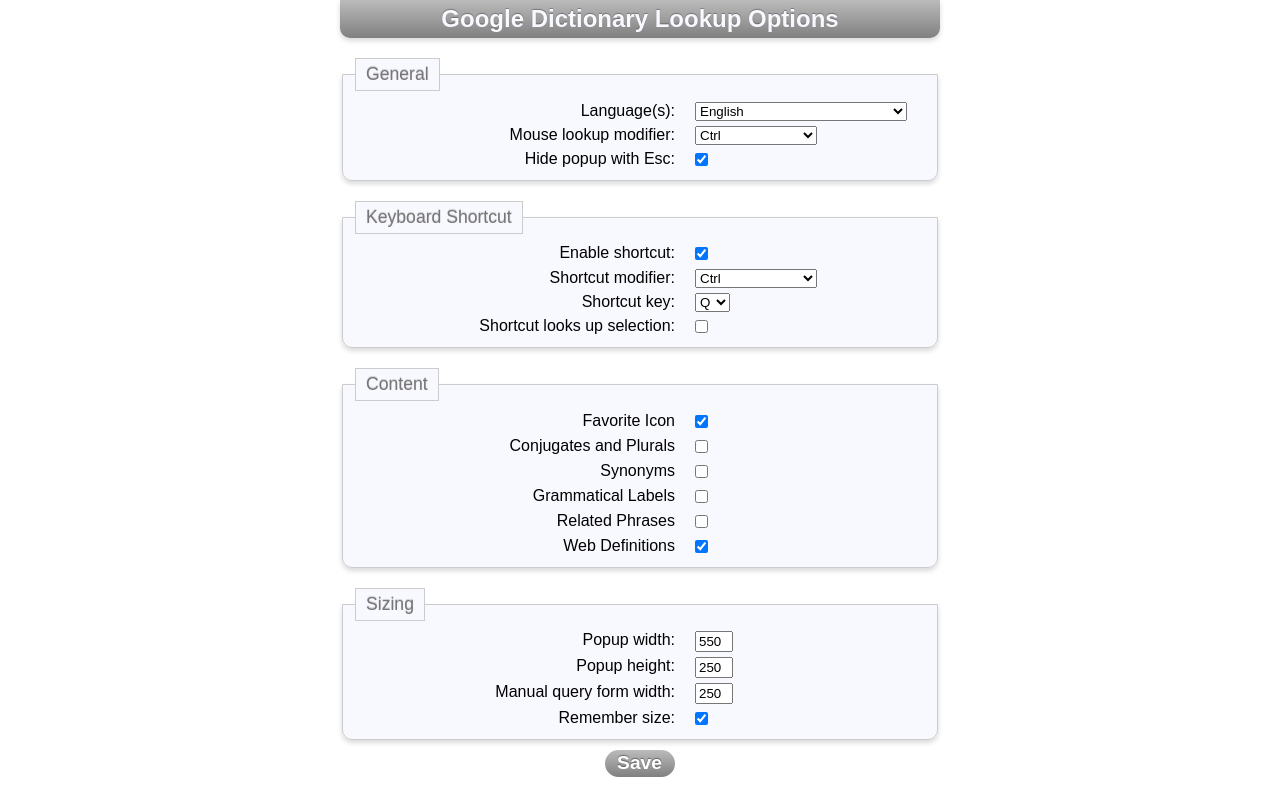
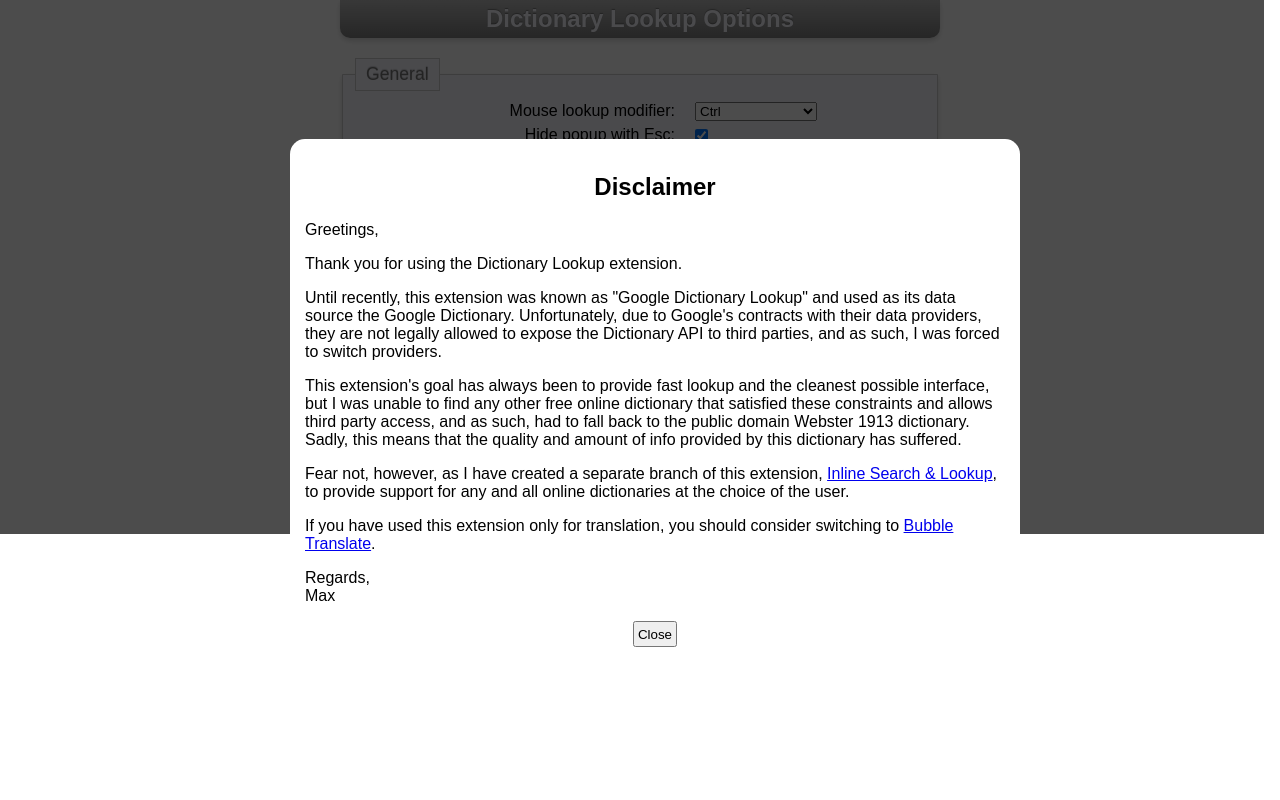
Before and after one commit to FieldDB/DictionaryChromeExtension, a PHP site: page /options.htm in a window 1280 px wide. Run offline with PHP 8.4, Linux system fonts and the light colour scheme.

Commit message:
Version 3.0.1.
git-svn-id: http://dict-lookup-chrome-ext.googlecode.com/svn/trunk@4 a5ebc66a-2334-11df-99a1-e5276f3be39f

```diff
--- a/frame.css
+++ b/frame.css
@@ -175,7 +175,7 @@
 }
 
 #chrome_ggl_dict_ext #chrome_ggl_dict_ext_logo {
-  display: block;
+  display: none;
   float: right;
   position: relative;
   top: 4px;
@@ -200,7 +200,7 @@
   padding-top: 10px;
 }
 
-#chrome_ggl_dict_ext .chrome_ggl_dict_ext_separator {
+#chrome_ggl_dict_ext hr {
   margin: 20px auto 10px auto;
   height: 0px;
   width: 100%;
--- a/options.htm
+++ b/options.htm
@@ -2,7 +2,7 @@
 
 <html xmlns="http://www.w3.org/1999/xhtml" xml:lang="en">
   <head>
-    <title>Google Dictionary Lookup - Options</title>
+    <title>Dictionary Lookup - Options</title>
     <meta http-equiv="Content-Type" content="text/html;charset=utf-8" />
     <script type="text/javascript">
       //<![CDATA[
@@ -31,10 +31,12 @@
         }
       }
 
+      var SHOWN_DISCLAIMER = Boolean(localStorage.getObject('shownDisclamer3'));
+      localStorage.setObject('shownDisclamer3', true);
+
       selects    = ['clickModifier', 'shortcutModifier', 'shortcutKey'];
       checkboxes = ['shortcutEnable', 'shortcutSelection', 'hideWithEscape',
-                    'saveFrameSize', 'showStar', 'showLabels', 'showConjugates',
-                    'showWebDefinitions', 'showSynonyms', 'showRelated'];
+                    'saveFrameSize'];
       textboxes  = ['frameWidth', 'frameHeight', 'queryFormWidth'];
 
       // Restores state from localStorage.
@@ -50,13 +52,6 @@
         document.getElementById('queryFormWidth').value = 250;
         document.getElementById('hideWithEscape').checked = true;
         document.getElementById('saveFrameSize').checked = true;
-        document.getElementById('showStar').checked = true;
-        document.getElementById('showLabels').checked = false;
-        document.getElementById('showConjugates').checked = false;
-        document.getElementById('showWebDefinitions').checked = true;
-        document.getElementById('showSynonyms').checked = false;
-        document.getElementById('showRelated').checked = false;
-        setSelection('language', 'en|en');
 
         // Override defaults by saved settings.
         for (var i in selects) {
@@ -76,9 +71,6 @@
           var val = localStorage.getObject(textbox);
           if (val != null) document.getElementById(textbox).value = Math.round(val);
         }
-
-        var language = localStorage.getObject('sourceLanguage') + '|' + localStorage.getObject('destinationLanguage');
-        if (language != null) setSelection('language', language);
 
         updateShortcutFields();
       }
@@ -101,10 +93,6 @@
           if (value) localStorage.setObject(textbox, value);
         }
 
-        var language = document.getElementById('language').value.split('|');
-        localStorage.setObject('sourceLanguage', language[0]);
-        localStorage.setObject('destinationLanguage', language[1]);
-
         // Fade in status message.
         var status = document.getElementById('saveStatusMessage');
         status.style.opacity = 1;
@@ -118,6 +106,95 @@
         document.getElementById('shortcutModifier').disabled = !checked;
         document.getElementById('shortcutKey').disabled = !checked;
         document.getElementById('shortcutSelection').disabled = !checked;
+      }
+
+      function showDisclaimer() {
+        setTimeout(function() {
+          if (SHOWN_DISCLAIMER) return;
+
+          grayOut(true);
+
+          var disclaimer = document.createElement('div');
+          disclaimer.id = 'disclaimer';
+          document.body.appendChild(disclaimer);
+          disclaimer.style.zIndex = 2;
+          disclaimer.style.background = 'white';
+          disclaimer.style.position = 'fixed';
+          disclaimer.style.left = (window.innerWidth - 700) / 2 + 'px';
+          disclaimer.style.width = '700px';
+          disclaimer.style.padding = '15px';
+          disclaimer.style.borderRadius = '15px';
+          setTimeout(function() {
+            disclaimer.style.opacity = 1;
+            disclaimer.style.top = (window.innerHeight - disclaimer.offsetHeight) / 2 + 'px';
+          }, 100);
+
+          var title = document.createElement('h2');
+          disclaimer.appendChild(title);
+          title.innerText = 'Disclaimer';
+          title.style.textAlign = 'center';
+
+          var text = document.createElement('p');
+          disclaimer.appendChild(text);
+          text.innerHTML = '<p>Greetings,</p><p>Thank you for using the Dictionary Lookup extension.</p><p>Until recently, this extension was known as "Google Dictionary Lookup" and used as its data source the Google Dictionary. Unfortunately, due to Google\'s contracts with their data providers, they are not legally allowed to expose the Dictionary API to third parties, and as such, I was forced to switch providers.</p><p>This extension\'s goal has always been to provide fast lookup and the cleanest possible interface, but I was unable to find any other free online dictionary that satisfied these constraints and allows third party access, and as such, had to fall back to the public domain Webster 1913 dictionary. Sadly, this means that the quality and amount of info provided by this dictionary has suffered.</p><p>Fear not, however, as I have created a separate branch of this extension, <a href="https://chrome.google.com/extensions/detail/pebegifiepdlicjchldkdlmbohhhpcfi">Inline Search & Lookup</a>, to provide support for any and all online dictionaries at the choice of the user.</p><p>If you have used this extension only for translation, you should consider switching to <a href="https://chrome.google.com/extensions/detail/jlhlebbhengjlhmcjebbkambaekglhkf">Bubble Translate</a>.</p><p>Regards,<br />Max</p>';
+
+          var button = document.createElement('input');
+          button.type = 'button';
+          disclaimer.appendChild(button);
+          button.value = 'Close';
+          button.disabled = true;
+          button.style.display = 'block';
+          button.style.margin = 'auto';
+          button.style.padding = '0.25em';
+          button.addEventListener('click', function() {
+            grayOut(false);
+            disclaimer.style.opacity = 0;
+            setTimeout(function() {
+              disclaimer.style.display = 'none';
+            }, 400);
+          });
+
+          setTimeout(function() {
+            button.disabled = false;
+          }, 3000);
+        }, 300);
+      }
+
+      // Background graying function, based on:
+      // http://www.hunlock.com/blogs/Snippets:_Howto_Grey-Out_The_Screen
+      function grayOut(vis) {
+        // Pass true to gray out screen, false to ungray.
+        var dark_id = 'shader';
+        var dark = document.getElementById(dark_id);
+        var first_time = (dark == null);
+
+        if (first_time) {
+          // First time - create shading layer.
+          var tnode = document.createElement('div');
+          tnode.id = dark_id;
+
+          tnode.style.position = 'absolute';
+          tnode.style.top = '0px';
+          tnode.style.left = '0px';
+          tnode.style.overflow = 'hidden';
+
+          document.body.appendChild(tnode);
+          dark = document.getElementById(dark_id);
+        }
+
+        if (vis) {
+          // Set the shader to cover the entire page and make it visible.
+          dark.style.zIndex = 1;
+          dark.style.backgroundColor = '#000000';
+          dark.style.width = document.body.scrollWidth + 'px';
+          dark.style.height = document.body.scrollHeight + 'px';
+          dark.style.display = 'block';
+
+          setTimeout(function() {dark.style.opacity = 0.7;}, 100);
+        } else if (dark.style.opacity != 0) {
+          setTimeout(function() {dark.style.opacity = 0;}, 100);
+          setTimeout(function() {dark.style.display = 'none';}, 400);
+        }
       }
       //]]>
     </script>
@@ -186,13 +263,13 @@
         color: #777;
         font-size: 110%;
       }
-      input, select {
+      #container input, #container select {
         margin-left: 0px;
       }
-      input[type=text] {
+      #container input[type=text] {
         width: 2.25em;
       }
-      input[type=button] {
+      #container input[type=button] {
         margin: auto;
         margin-bottom: 10px;
         margin-top: -10px;
@@ -208,61 +285,22 @@
         font-size: 120%;
       }
 
-      input[type=button]:hover {
+      #container input[type=button]:hover {
         background-image: -webkit-gradient(linear, left top, left bottom, from(gray), to(#BBBBBB));
         padding: 3px 12px 2px 13px;
       }
+
+      #shader, #disclaimer {
+        opacity: 0;
+        -webkit-transition: opacity 0.35s linear;
+      }
     </style>
   </head>
-  <body onload="restoreOptions()">
+  <body onload="restoreOptions(); showDisclaimer();">
     <div id="container">
-      <h1>Google Dictionary Lookup Options</h1>
+      <h1>Dictionary Lookup Options</h1>
       <fieldset>
         <legend>General</legend>
-        <div class="field">
-          <label for="language">Language(s):</label>
-          <select id="language">
-            <option value="en|en">English</option>
-            <option value="en|*">Auto-Detect (Experimental)</option>
-            <option value="en|ar">English &lt;&gt; Arabic</option>
-            <option value="en|bn">English &lt;&gt; Bengali</option>
-            <option value="en|bg">English &lt;&gt; Bulgarian</option>
-            <option value="en|zh-CN">English &lt;&gt; Chinese (Simplified)</option>
-            <option value="en|zh-TW">English &lt;&gt; Chinese (Traditional)</option>
-            <option value="en|hr">English &lt;&gt; Croatian</option>
-            <option value="en|cs">English &lt;&gt; Czech</option>
-            <option value="en|fi">English &lt;&gt; Finnish</option>
-            <option value="en|fr">English &lt;&gt; French</option>
-            <option value="en|de">English &lt;&gt; German</option>
-            <option value="en|el">English &lt;&gt; Greek</option>
-            <option value="en|gu">English &lt;&gt; Gujarati</option>
-            <option value="en|iw">English &lt;&gt; Hebrew</option>
-            <option value="en|hi">English &lt;&gt; Hindi</option>
-            <option value="en|it">English &lt;&gt; Italian</option>
-            <option value="en|kn">English &lt;&gt; Kannada</option>
-            <option value="en|ko">English &lt;&gt; Korean</option>
-            <option value="en|ml">English &lt;&gt; Malayalam</option>
-            <option value="en|mr">English &lt;&gt; Marathi</option>
-            <option value="en|pt">English &lt;&gt; Portuguese</option>
-            <option value="en|ru">English &lt;&gt; Russian</option>
-            <option value="en|sr">English &lt;&gt; Serbian</option>
-            <option value="en|es">English &lt;&gt; Spanish</option>
-            <option value="en|ta">English &lt;&gt; Tamil</option>
-            <option value="en|te">English &lt;&gt; Telugu</option>
-            <option value="en|th">English &lt;&gt; Thai</option>
-            <option value="zh-CN|zh-CN">Chinese (Simplified)</option>
-            <option value="zh-TW|zh-TW">Chinese (Traditional)</option>
-            <option value="cs|cs">Czech</option>
-            <option value="nl|nl">Dutch</option>
-            <option value="fr|fr">French</option>
-            <option value="de|de">German</option>
-            <option value="it|it">Italian</option>
-            <option value="ko|ko">Korean</option>
-            <option value="pt|pt">Portuguese</option>
-            <option value="ru|ru">Russian</option>
-            <option value="es|es">Spanish</option>
-          </select>
-        </div>
         <div class="field">
           <label for="clickModifier">Mouse lookup modifier:</label>
           <select id="clickModifier">
@@ -333,33 +371,6 @@
         </div>
       </fieldset>
       <fieldset>
-        <legend>Content</legend>
-        <div class="field">
-          <label for="showStar">Favorite Icon</label>
-          <input type="checkbox" id="showStar" />
-        </div>
-        <div class="field">
-          <label for="showConjugates">Conjugates and Plurals</label>
-          <input type="checkbox" id="showConjugates" />
-        </div>
-        <div class="field">
-          <label for="showSynonyms">Synonyms</label>
-          <input type="checkbox" id="showSynonyms" />
-        </div>
-        <div class="field">
-          <label for="showLabels">Grammatical Labels</label>
-          <input type="checkbox" id="showLabels" />
-        </div>
-        <div class="field">
-          <label for="showRelated">Related Phrases</label>
-          <input type="checkbox" id="showRelated" />
-        </div>
-        <div class="field">
-          <label for="showWebDefinitions">Web Definitions</label>
-          <input type="checkbox" id="showWebDefinitions" />
-        </div>
-      </fieldset>
-      <fieldset>
         <legend>Sizing</legend>
         <div class="field">
           <label for="frameWidth">Popup width:</label>
```
Also changed, not shown: background.htm (+2 -68 lines), lookup.js (+30 -330 lines), google4.png (deleted), manifest.json, speaker.png (deleted), starred.gif (deleted), unstarred.gif (deleted).
